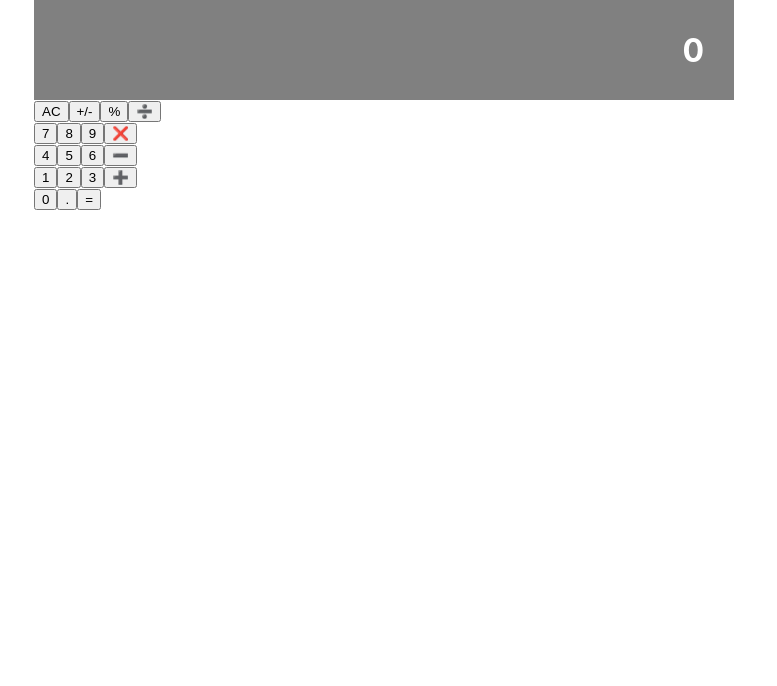
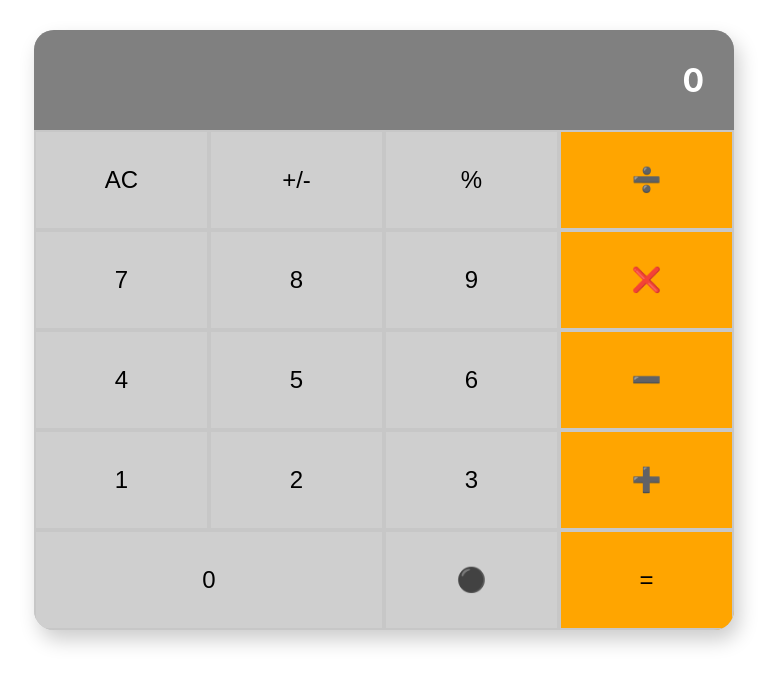
Before and after one commit to HenryTabima/react-calculator, a React (Create React App) app: page / in a window 1280 px wide. Shown: the top 686 px of the page, without its empty margins (256-1033 px from the left). Built offline with nearby package versions, Linux system fonts and the light colour scheme.

Commit message:
[add] button styles with props

```diff
--- a/src/components/Button.js
+++ b/src/components/Button.js
@@ -1,12 +1,23 @@
 import React from 'react'
 import PropTypes from 'prop-types'
 
-function Button ({ name }) {
-  return <button>{name}</button>
+function Button ({ name, color, wide }) {
+  const styles =  {
+    width: wide ? '50%' : '25%',
+    backgroundColor: color
+  }
+  return <button style={styles}>{name}</button>
+}
+
+Button.defaultProps = {
+  wide: false,
+  color: 'orange'
 }
 
 Button.propTypes = {
-  name: PropTypes.string.isRequired
+  name: PropTypes.string.isRequired,
+  color: PropTypes.string,
+  wide: PropTypes.bool
 }
 
 export default Button
--- a/src/components/ButtonPanel.js
+++ b/src/components/ButtonPanel.js
@@ -1,37 +1,39 @@
 import React, { Component } from 'react'
 import Button from './Button'
+
+const GRAY_COLOR = '#CFCFCF'
 
 class ButtonPanel extends Component {
   render () {
     return (
       <div id='button-panel'>
-        <div>
-          <Button name='AC' />
-          <Button name='+/-' />
-          <Button name='%' />
+        <div className="row">
+          <Button name='AC' color={GRAY_COLOR} />
+          <Button name='+/-' color={GRAY_COLOR} />
+          <Button name='%' color={GRAY_COLOR} />
           <Button name='➗' />
         </div>
-        <div>
-          <Button name='7' />
-          <Button name='8' />
-          <Button name='9' />
+        <div className="row">
+          <Button name='7' color={GRAY_COLOR} />
+          <Button name='8' color={GRAY_COLOR} />
+          <Button name='9' color={GRAY_COLOR} />
           <Button name='❌' />
         </div>
-        <div>
-          <Button name='4' />
-          <Button name='5' />
-          <Button name='6' />
+        <div className="row">
+          <Button name='4' color={GRAY_COLOR} />
+          <Button name='5' color={GRAY_COLOR} />
+          <Button name='6' color={GRAY_COLOR} />
           <Button name='➖' />
         </div>
-        <div>
-          <Button name='1' />
-          <Button name='2' />
-          <Button name='3' />
+        <div className="row">
+          <Button name='1' color={GRAY_COLOR} />
+          <Button name='2' color={GRAY_COLOR} />
+          <Button name='3' color={GRAY_COLOR} />
           <Button name='➕' />
         </div>
-        <div>
-          <Button name='0' />
-          <Button name='.' />
+        <div className="row">
+          <Button name='0' color={GRAY_COLOR} wide />
+          <Button name='⚫' color={GRAY_COLOR} />
           <Button name='=' />
         </div>
       </div>
--- a/src/index.css
+++ b/src/index.css
@@ -16,12 +16,20 @@
   display: flex;
   justify-content: center;
   align-items: center;
+  margin-top: 30px;
 }
 
 #calculator, #display, #button-panel {
   display: flex;
   width: 700px;
   flex-direction: column;
+}
+
+#calculator {
+  box-shadow: 5px 10px 20px rgba(0,0,0,.2);
+  border-radius: 20px;
+  overflow: hidden;
+  background-color: #C7C7C7;
 }
 
 #display {
@@ -35,3 +43,20 @@
   text-align: right;
   font-size: 2rem;
 }
+
+#button-panel .row {
+  height: 100px;
+  display: flex;
+}
+
+#button-panel .row button{
+  font-size: 1.5rem;
+  border: 2px solid #C7C7C7;
+  outline: none;
+  cursor: pointer;
+  transition: transform .1s;
+}
+
+#button-panel .row button:active{
+  transform: translateY(2px)
+}
```
